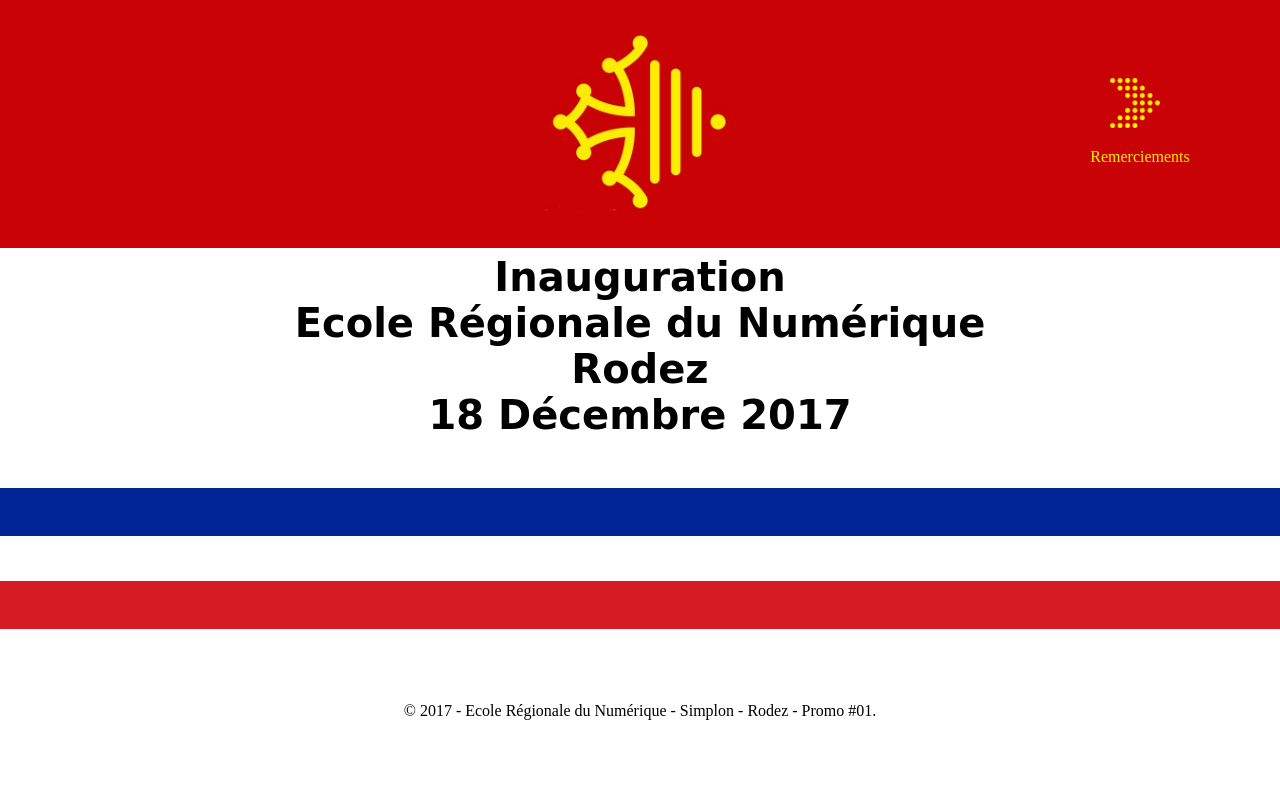
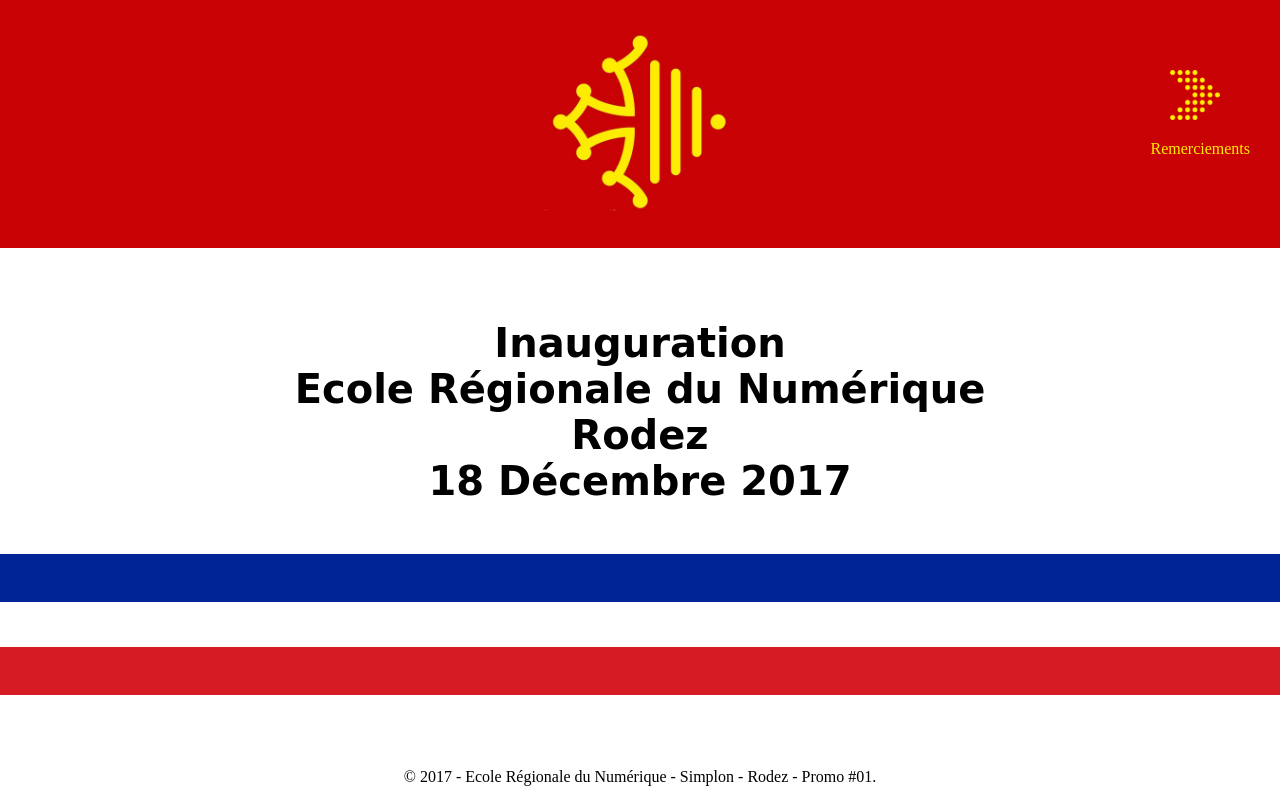
Before and after one commit to Celine2/ribbon, a website: page index.html in a window 1280 px wide. Drawn offline with Linux system fonts and the light colour scheme; a web font is replaced by a local one.

Commit message:
position fleche

```diff
--- a/style.css
+++ b/style.css
@@ -34,8 +34,9 @@
 
 .arrow{
 	text-align: center;
-	margin-left: 1000px;
-	margin-top:-170px;
+	position: absolute;
+	top: 70px;
+	right: 30px;
 }
 body .fleche{
 	height: 50px;
--- a/style2.css
+++ b/style2.css
@@ -18,8 +18,9 @@
 }
 .arrow{
 	text-align: center;
-	margin-left: 1000px;
-	margin-top:-170px;
+	position: absolute;
+	top: 70px;
+	right: 30px;
 }
 body .fleche{
 	height: 50px;
```
